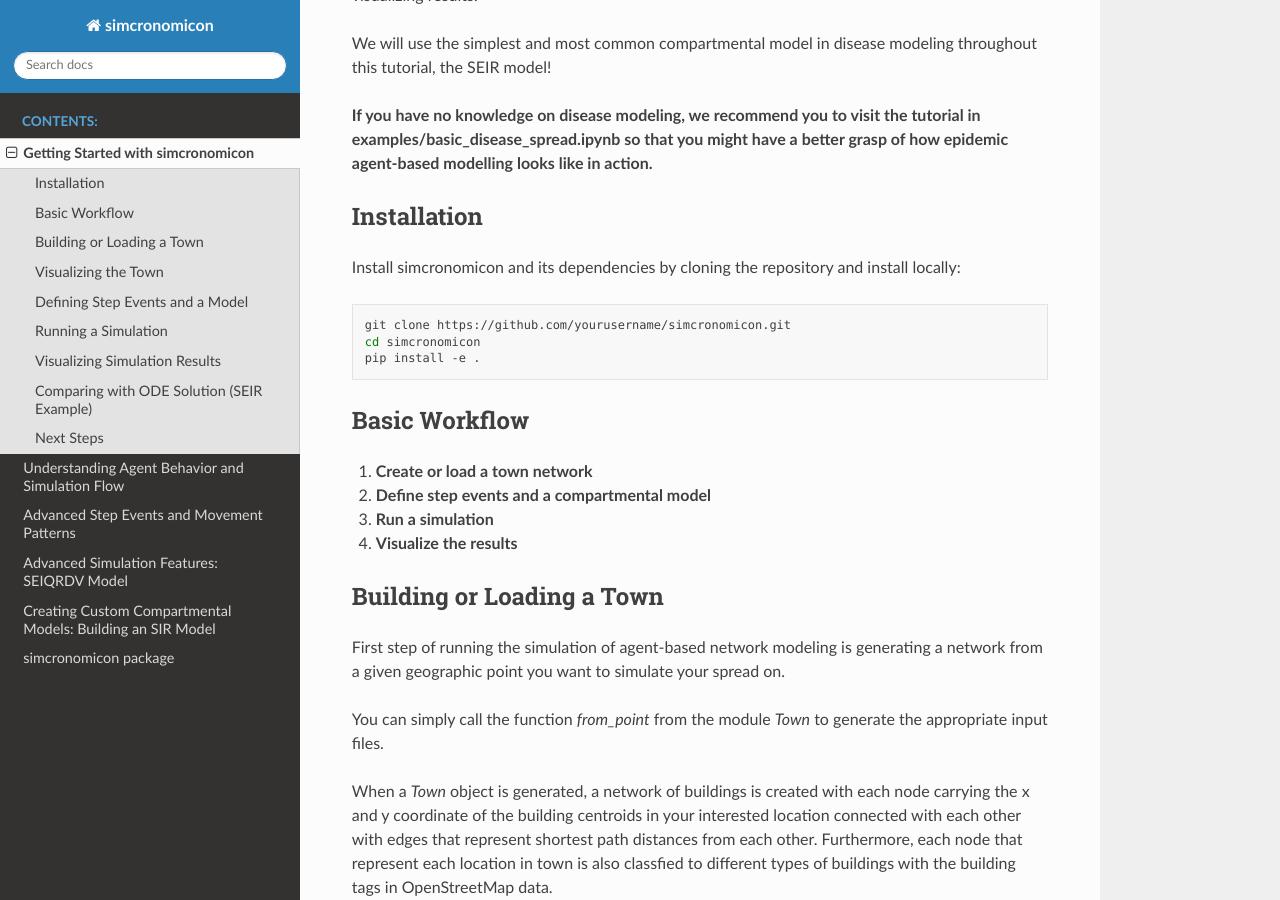
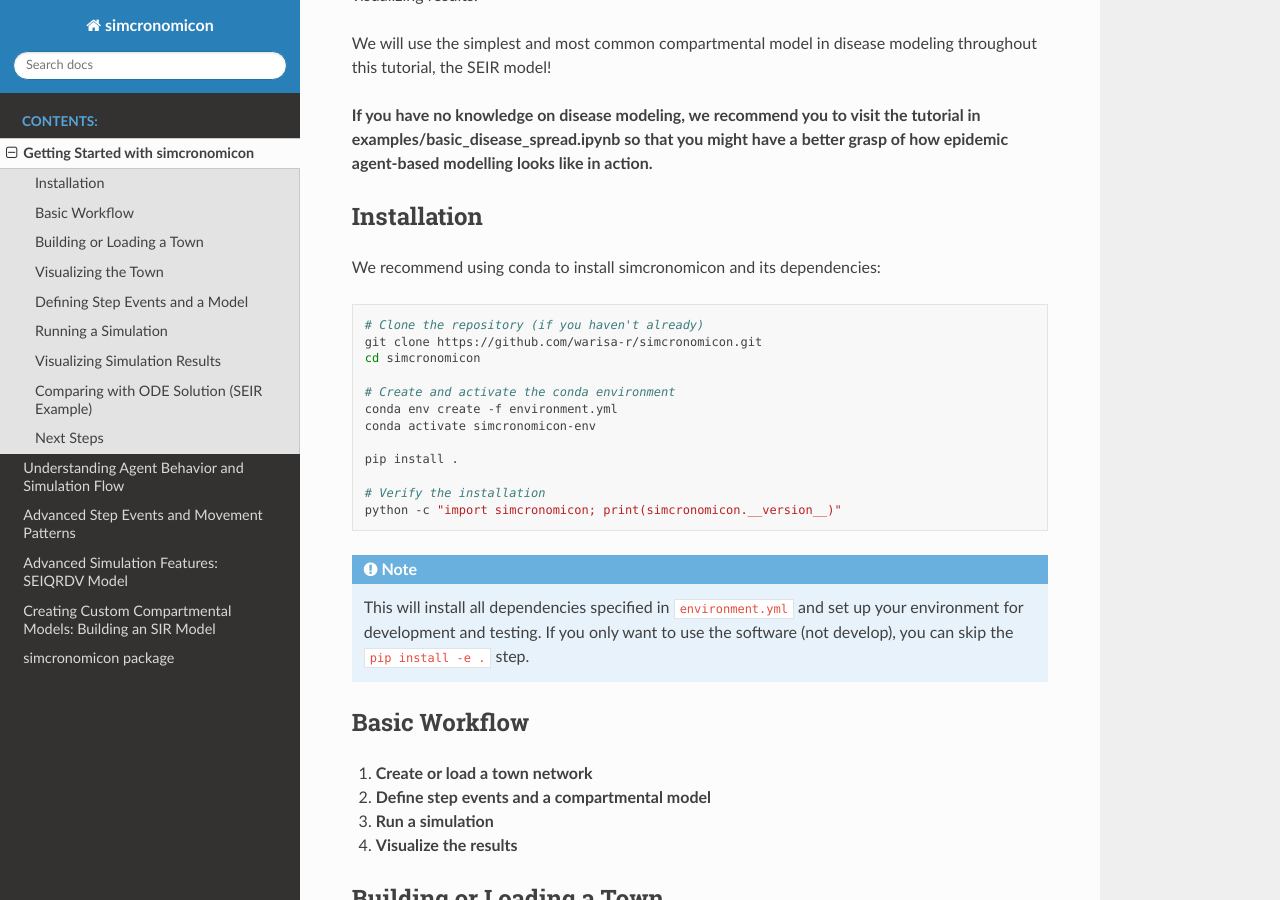
Before and after one commit to warisa-r/simcronomicon, a Sphinx documentation site: the page built from docs/source/getting_started.rst, in a window 1280 px wide and 900 px high, scrolled down 224 px. Built offline with Sphinx 7.4.7 and the Read the Docs theme 3.1.0, drawn with Linux system fonts in a browser that asks for light colours.

Commit message:
clear the environment and update the doc

```diff
--- a/docs/source/getting_started.rst
+++ b/docs/source/getting_started.rst
@@ -11,13 +11,26 @@
 Installation
 ------------
 
-Install simcronomicon and its dependencies by cloning the repository and install locally:
+We recommend using conda to install simcronomicon and its dependencies:
 
 .. code-block:: bash
 
-   git clone https://github.com/yourusername/simcronomicon.git
+   # Clone the repository (if you haven't already)
+   git clone https://github.com/warisa-r/simcronomicon.git
    cd simcronomicon
-   pip install -e .
+
+   # Create and activate the conda environment
+   conda env create -f environment.yml
+   conda activate simcronomicon-env
+
+   pip install .
+
+   # Verify the installation
+   python -c "import simcronomicon; print(simcronomicon.__version__)"
+
+.. note::
+   This will install all dependencies specified in ``environment.yml`` and set up your environment for development and testing.
+   If you only want to use the software (not develop), you can skip the ``pip install -e .`` step.
 
 Basic Workflow
 --------------
```
Also changed, not shown: README.md (+21 -6 lines), requirements.txt (deleted, +0 -114 lines), 1 other file.
